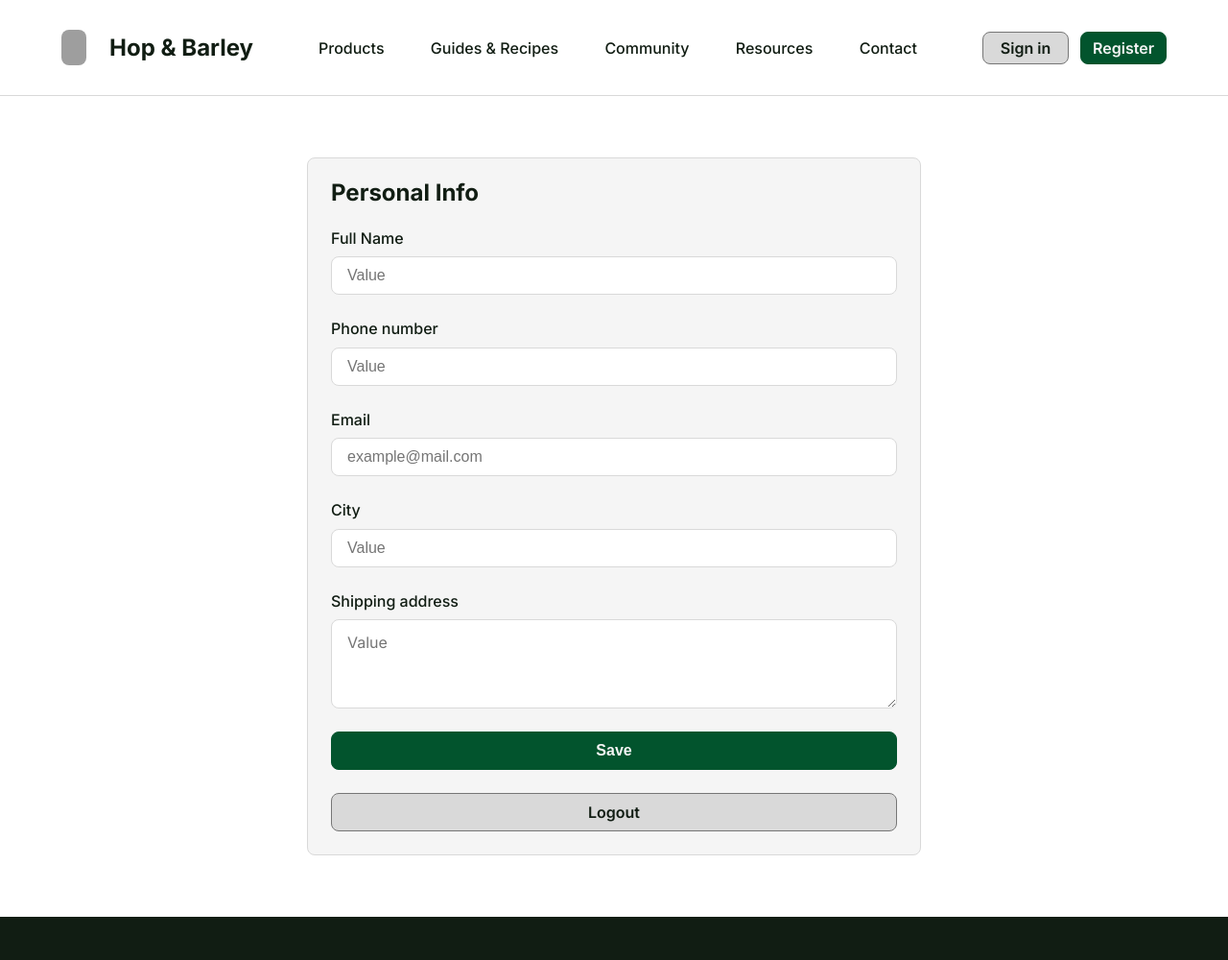
After one commit to lorna88/HopSolutions, a Django app: page /users/account/ in a window 1280 px wide. The commit adds this page. Shown: the top 1000 px of the page at 96% size. Run offline with Django 5.2, Linux system fonts and the light colour scheme; grey boxes are pictures that could not be loaded.

Commit message:
1st working version of the app users

```diff
--- a/static/js/main.js
+++ b/static/js/main.js
@@ -7,7 +7,7 @@ document.addEventListener('DOMContentLoaded', function() {
         if (localStorage.getItem('isLoggedIn') === 'true') {
             document.body.classList.add('user-logged-in');
         } else {
-            document.body.classList.remove('user-logged-in');
+            document.body.classList .remove('user-logged-in');
         }
     }
     if (loginForm) {
@@ -15,14 +15,14 @@ document.addEventListener('DOMContentLoaded', function() {
             e.preventDefault();
             localStorage.setItem('isLoggedIn', 'true');
             const nextUrl = new URLSearchParams(window.location.search).get('next');
-            window.location.href = nextUrl || 'home.html';
+            window.location.href = nextUrl || '/users/home';
         });
     }
     if (logoutButton) {
         logoutButton.addEventListener('click', function(e) {
             e.preventDefault();
             localStorage.removeItem('isLoggedIn');
-            window.location.href = 'home.html';
+            window.location.href = '/users/home';
         });
     }
     checkLoginStatus();
--- /dev/null
+++ b/users/templates/users/account.html
@@ -0,0 +1,45 @@
+{% extends 'users/base.html' %}
+
+{% load static %}
+{% block content %}
+
+<!-- Main Content -->
+<main class="account-page-wrapper">
+  <div class="account-container">
+
+
+      <!-- Account Information Panel -->
+      <div id="account-info">
+        <div class="account-form-container">
+          <h2 class="account-form-title">Personal Info</h2>
+          <form id="account-info-form">
+            <div class="checkout-form-group">
+              <label for="acc-full-name">Full Name</label>
+              <input type="text" id="acc-full-name" name="full_name" class="Input" placeholder="Value" required>
+            </div>
+            <div class="checkout-form-group">
+              <label for="acc-phone">Phone number</label>
+              <input type="tel" id="acc-phone" name="phone" class="Input" placeholder="Value" required>
+            </div>
+            <div class="checkout-form-group">
+              <label for="acc-email">Email</label>
+              <input type="email" id="acc-email" name="email" class="Input" placeholder="example@mail.com" required>
+            </div>
+            <div class="checkout-form-group">
+              <label for="acc-city">City</label>
+              <input type="text" id="acc-city" name="city" class="Input" placeholder="Value" required>
+            </div>
+            <div class="checkout-form-group">
+              <label for="acc-address">Shipping address</label>
+              <textarea id="acc-address" name="address" class="Textarea" placeholder="Value" rows="3" required></textarea>
+            </div>
+            <button type="submit" class="button button--primary button--full-width">Save</button>
+            <a href="" class="button button--secondary button--full-width" id="logout-button">Logout</a>
+          </form>
+        </div>
+
+    </div>
+  </div>
+</main>
+
+{% endblock %}
--- a/users/templates/users/base.html
+++ b/users/templates/users/base.html
@@ -21,13 +21,13 @@
 <!-- Header -->
 <header>
     <div class="header-container">
-        <a href="home.html" class="header__logo">
+        <a href="{% url 'users:home' %}" class="header__logo">
             <img src="{% static 'img/logo.svg' %}" alt="Hop & Barley Logo">
             <p class="logo-text">Hop & Barley</p>
         </a>
         <nav class="header__nav">
             <ul>
-                <li><a href="home.html">Products</a></li>
+                <li><a href="{% url 'users:home' %}">Products</a></li>
                 <li><a href="guides-recipes.html">Guides & Recipes</a></li>
                 <li><a href="#">Community</a></li>
                 <li><a href="#">Resources</a></li>
@@ -37,13 +37,13 @@
 
         <!-- Block for unauthorized user -->
         <div class="header__auth-buttons" id="auth-guest">
-            <a href="login.html" class="button button--secondary">Sign in</a>
-            <a href="register.html" class="button button--primary">Register</a>
+            <a href="{% url 'users:login' %}" class="button button--secondary">Sign in</a>
+            <a href="{% url 'users:register' %}" class="button button--primary">Register</a>
         </div>
 
         <!-- Block for authorized user -->
         <div class="header__user-actions" id="auth-user">
-            <a href="account.html" class="user-icon" aria-label="My Account">
+            <a href="{% url 'users:account' %}" class="user-icon" aria-label="My Account">
                 <img src="{% static 'img/icons/User_alt.svg' %}" alt="User Account">
             </a>
 
--- a/users/urls.py
+++ b/users/urls.py
@@ -1,4 +1,4 @@
-from django.contrib.auth.views import LoginView
+from django.contrib.auth.views import LoginView, LogoutView
 from django.urls import path, reverse_lazy
 
 from . import views
@@ -9,8 +9,7 @@ urlpatterns = [
     path('register/', views.UserCreateView.as_view(), name='register'),
     path('login/', LoginView.as_view(
         template_name = 'users/login.html',
-        next_page = reverse_lazy('users:home'),
-        redirect_authenticated_user = True
     ), name='login'),
     path('home/', views.HomeView.as_view(), name='home'),
+    path('account/', views.AccountView.as_view(), name='account'),
 ]
--- a/users/views.py
+++ b/users/views.py
@@ -11,3 +11,6 @@ class UserCreateView(CreateView):
 
 class HomeView(TemplateView):
     template_name = 'users/home.html'
+
+class AccountView(TemplateView):
+    template_name = 'users/account.html'
```
Also changed, not shown: users/templates/users/home.html (+17 -84 lines).
